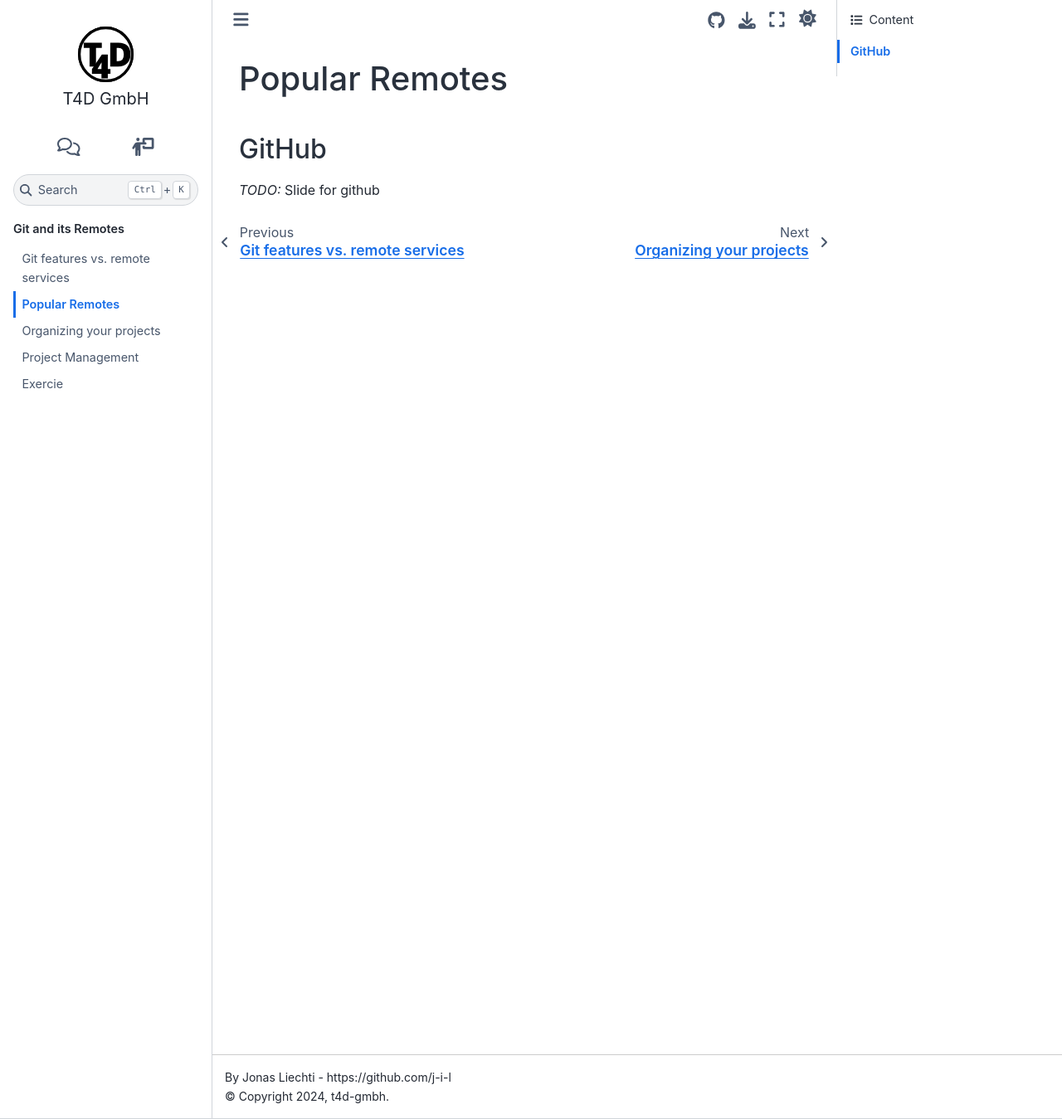
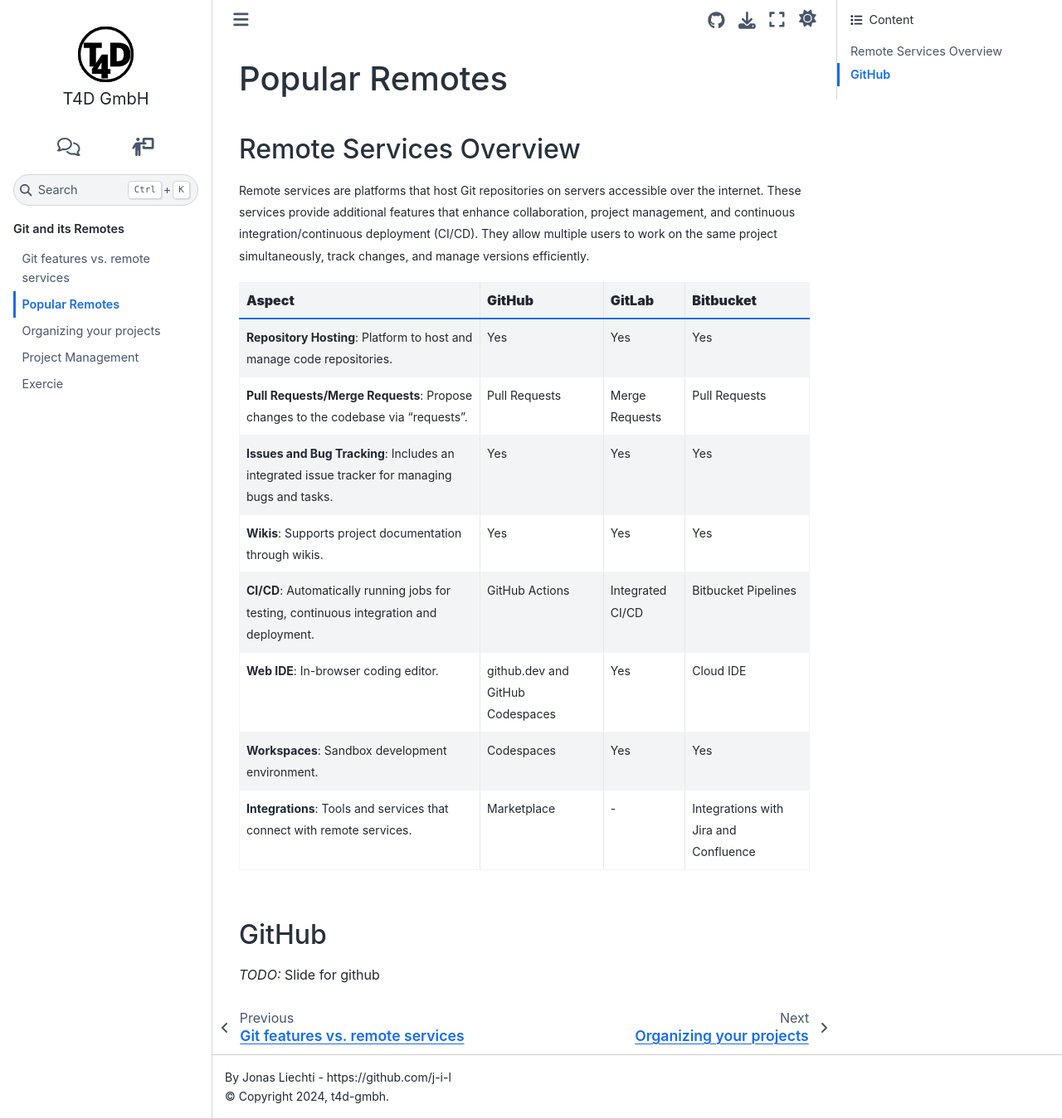
Before and after one commit to t4d-gmbh/git-and-its-remotes, a Sphinx documentation site: the page built from source/content/popular_remotes/index.md, in a window 1280 px wide and 1349 px high. Shown: the whole window at 83% size. Built offline with Sphinx 7.4.7 and the Sphinx Book theme 1.1.4, drawn with Linux system fonts in a browser that asks for light colours; the version number could not be read and is left out.

Commit message:
first draft of remotes' overview

````diff
--- a/source/content/popular_remotes/index.md
+++ b/source/content/popular_remotes/index.md
@@ -5,12 +5,15 @@
 ```{toctree}
 :maxdepth: 2
 
+./overview_popular_remotes
 ./github
 
 ```
 {% else %}
 <!-- BUILDING THE PAGES -->
 <!-- build the page content here -->
+```{include} ./overview_popular_remotes.md
+```
 ```{include} ./github.md
 ```
 {% endif %}
--- /dev/null
+++ b/source/content/popular_remotes/overview_popular_remotes.md
@@ -0,0 +1,26 @@
+## Remote Services Overview
+
+<span style="font-size:14px;">Remote services are platforms that host Git repositories on servers accessible over the internet. These services provide additional features that enhance collaboration, project management, and continuous integration/continuous deployment (CI/CD). They allow multiple users to work on the same project simultaneously, track changes, and manage versions efficiently.</span>
+
+{% if build == "pages" %}
+
+| **Remote Service** | **Founded** | **Acquired/Owned by** | **Popularity** | **Key Features** | **Costs** |
+|--------------------|-------------|-----------------------|----------------|------------------|-----------|
+| **GitHub** ![GitHub Logo](https://github.githubassets.com/images/modules/logos_page/GitHub-Mark.png)   | 2008        | Microsoft (2018)      | Widely used by open-source communities and enterprises.<br>Known for its user-friendly interface and extensive community support. | - **Repository hosting**<br>- **Pull requests**<br>- **Issues and bug tracking**<br>- **Wikis**<br>- GitHub Actions for CI/CD<br>- Project boards | Free for public repositories, paid plans for private repositories and additional features. |
+| **GitLab** ![GitLab Logo](https://about.gitlab.com/images/press/logo/png/gitlab-icon-rgb.png) | 2011        | -                     | Popular among developers and enterprises.<br>Known for its open-source nature and flexibility. | - **Repository hosting**<br>- **Merge requests**<br>- **Issues and bug tracking**<br>- **Wikis**<br>- **Integrated CI/CD**<br>- Web IDE<br>- Workspaces | Free tier, paid plans for additional features and support. |
+| **Bitbucket** ![Bitbucket Logo](https://upload.wikimedia.org/wikipedia/commons/thumb/3/32/Atlassian_Bitbucket_Logo.png/800px-Atlassian_Bitbucket_Logo.png) | 2008        | Atlassian             | Popular among enterprises and small teams.<br>Known for its integration with other Atlassian products (Jira, Confluence). | - **Repository hosting** (supports both Git and Mercurial)<br>- **Pull requests**<br>- **Issues and bug tracking**<br>- Bitbucket Pipelines for CI/CD<br>- Integrations with Jira and Confluence (project management tools) | Free for small teams, paid plans for larger teams and additional features. |
+
+  {% else %}
+
+| **Aspect** | **GitHub** | **GitLab** |**Bitbucket** |
+|------------|------------|------------|--------------|
+| <span style="font-size:14px;">**Repository Hosting**: Platform to host and manage code repositories.</span>  | <span style="font-size:14px;">Yes</span> | <span style="font-size:14px;">Yes</span> | <span style="font-size:14px;">Yes</span>                                                |
+| <span style="font-size:14px;">**Pull Requests/Merge Requests**: Propose changes to the codebase via "requests".</span> | <span style="font-size:14px;">Pull Requests</span> | <span style="font-size:14px;">Merge Requests</span> | <span style="font-size:14px;">Pull Requests</span> |
+| <span style="font-size:14px;">**Issues and Bug Tracking**: Includes an integrated issue tracker for managing bugs and tasks.</span> | <span style="font-size:14px;">Yes</span> | <span style="font-size:14px;">Yes</span> | <span style="font-size:14px;">Yes</span> |
+| <span style="font-size:14px;">**Wikis**: Supports project documentation through wikis.</span> | <span style="font-size:14px;">Yes</span> | <span style="font-size:14px;">Yes</span> | <span style="font-size:14px;">Yes</span> |
+| <span style="font-size:14px;">**CI/CD**: Automatically running jobs for testing, continuous integration and deployment.</span> | <span style="font-size:14px;">GitHub Actions</span> | <span style="font-size:14px;">Integrated CI/CD</span> | <span style="font-size:14px;">Bitbucket Pipelines</span> |
+| <span style="font-size:14px;">**Web IDE**: In-browser coding editor.</span> | <span style="font-size:14px;">github.dev and GitHub Codespaces</span> | <span style="font-size:14px;">Yes</span> | <span style="font-size:14px;">Cloud IDE</span> |
+| <span style="font-size:14px;">**Workspaces**: Sandbox development environment.</span> | <span style="font-size:14px;">Codespaces</span> | <span style="font-size:14px;">Yes</span> | <span style="font-size:14px;">Yes</span> |
+| <span style="font-size:14px;">**Integrations**: Tools and services that connect with remote services.</span> | <span style="font-size:14px;">Marketplace</span> | <span style="font-size:14px;">-</span> | <span style="font-size:14px;">Integrations with Jira and Confluence</span> |
+
+{% endif %}
````
